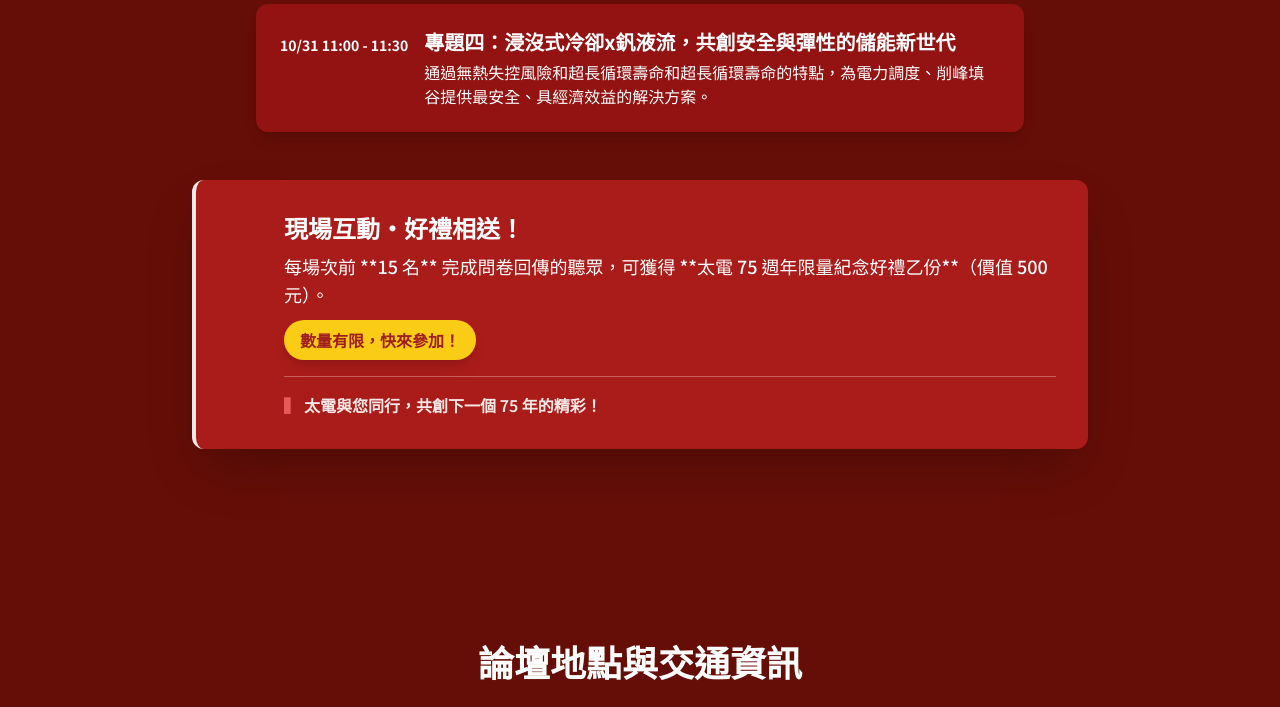
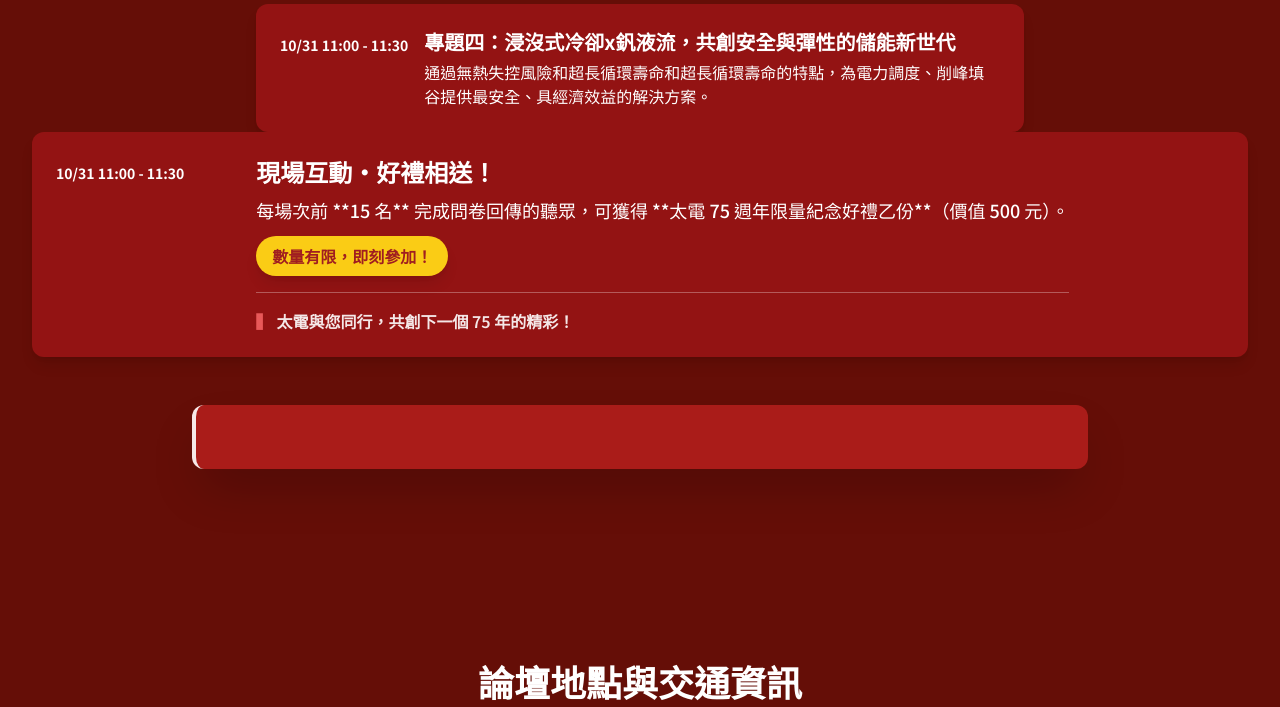
Before and after one commit to PacificElectricmarket/energytaiwan, a plain HTML site: page index.html in a window 1280 px wide. Shown: the part 2800-3507 px from the top of the page. Drawn offline with nearby package versions, Linux system fonts and the light colour scheme; some icons are missing.

Commit message:
Update index.html

```diff
--- a/index.html
+++ b/index.html
@@ -334,9 +334,13 @@
                     </div>
                 </div>
             </div>
-             <!-- 🎁 問卷回饋獎勵區塊 (緊接在議程列表下方) -->
-            <div class="max-w-4xl mx-auto mt-12 p-8 bg-deep-red-600/70 border-l-4 border-white/90 rounded-xl shadow-2xl transition duration-500 hover:bg-deep-red-600/90">
-                <div class="flex items-start space-x-4">
+            <!-- Session 6 (原來的 Session 5) -->
+                <div class="flex items-start bg-[#931313] p-6 rounded-xl shadow-lg">
+                    <div class="flex-shrink-0 mr-4 mt-1">
+                        <span class="text-sm font-bold text-white">10/31 11:00 - 11:30</span>
+                    </div>
+                    <div>
+                      <div class="flex items-start space-x-4">
                     <!-- 圖標加入 animate-pulse-fast 增加閃爍感 -->
                     <i data-lucide="gift" class="w-10 h-10 text-white flex-shrink-0 mt-1 animate-pulse-fast"></i>
                     <div>
@@ -346,7 +350,7 @@
                         </p>
                         <!-- 點擊跳轉到 #register 區塊 -->
                         <a href="#register" class="inline-block py-2 px-4 rounded-full bg-yellow-400 text-deep-red-900 font-bold hover:bg-yellow-300 transition duration-300 text-base shadow-lg">
-                            數量有限，快來參加！
+                            數量有限，即刻參加！
                         </a>
                         <!-- 75週年標語 -->
                         <p class="text-base font-semibold text-white/90 mt-4 border-t border-white/30 pt-4">
@@ -354,6 +358,12 @@
                         </p>
                     </div>
                 </div>
+                    </div>
+                </div>
+            </div>
+             <!-- 🎁 問卷回饋獎勵區塊 (緊接在議程列表下方) -->
+            <div class="max-w-4xl mx-auto mt-12 p-8 bg-deep-red-600/70 border-l-4 border-white/90 rounded-xl shadow-2xl transition duration-500 hover:bg-deep-red-600/90">
+
             </div>
             <!-- 🎁 問卷回饋獎勵區塊 (結束) -->
         </div>
```
